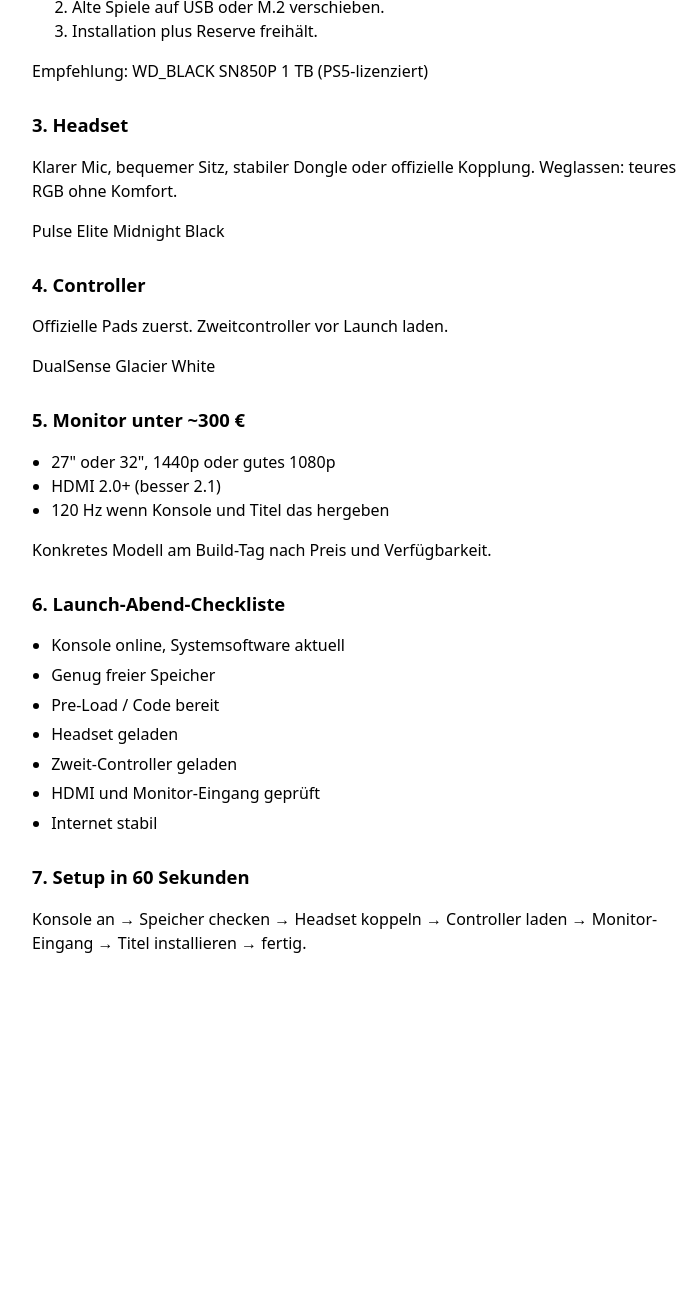
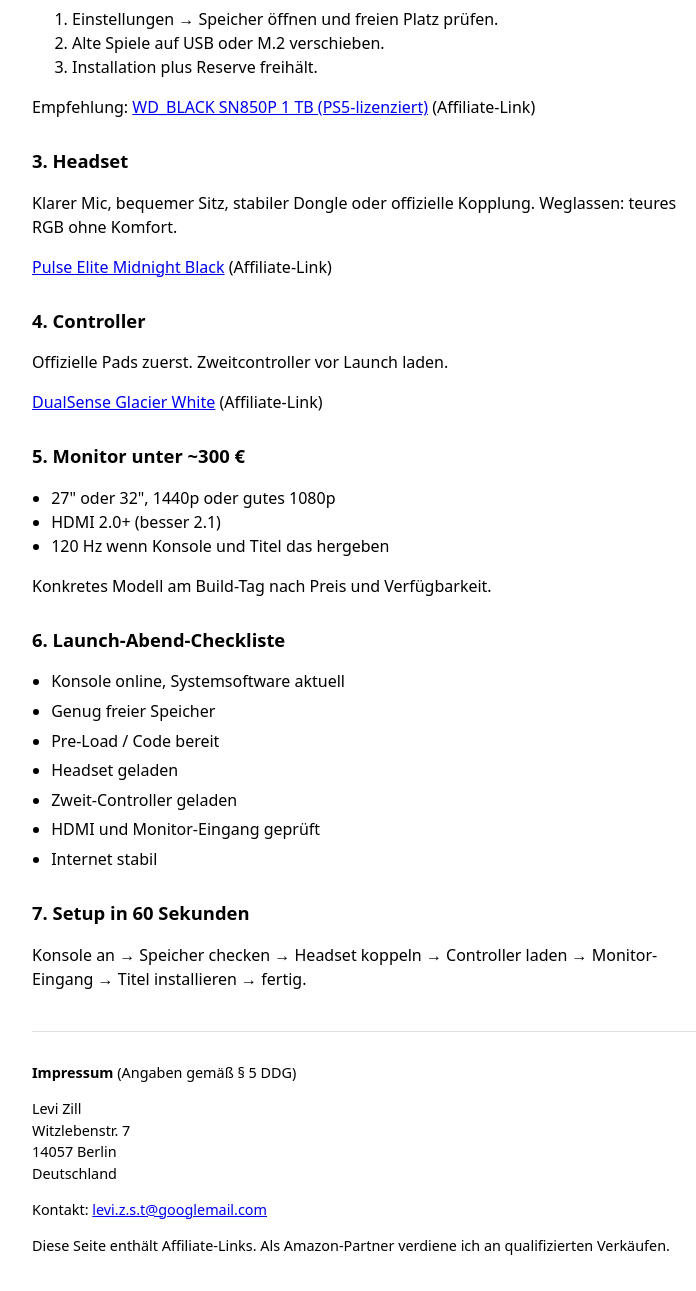
Before and after one commit to levizst-90/gta6-guide, a plain HTML site: page index.html in a window 1280 px wide. Shown: the part 497-1788 px from the top of the page, without its empty margins (272-968 px from the left). Before the commit the page ends 1488 px from the top, so only its background shows below. Drawn offline with Linux system fonts and the light colour scheme.

Commit message:
Replace the landing page with the final version. (#2)
Swap index.html for the supplied page, unchanged.

Co-authored-by: Cursor Agent <cursoragent@cursor.com>
Co-authored-by: levizst-90 <levizst-90@users.noreply.github.com>

```diff
--- a/index.html
+++ b/index.html
@@ -17,6 +17,7 @@ footer { margin-top: 2.5rem; padding-top: 1rem; border-top: 1px solid #8884; fon
 </style>
 </head>
 <body>
+<p class="aff">Als Amazon-Partner verdiene ich an qualifizierten Verkäufen.</p>
 <h1>Launch-Setup für große Open-World-Spiele</h1>
 <p>Große Open-World-Spiele fressen Speicher, brauchen stabile Audio-Hardware und belohnen dich nicht für Last-Minute-Chaos in der Launch-Nacht. Hier steht das schlanke Setup: Konsole wählen, Speicher freimachen oder erweitern, Headset und Bildschirm prüfen, Controller und Kabel bereitlegen.</p>
 
@@ -26,7 +27,7 @@ footer { margin-top: 2.5rem; padding-top: 1rem; border-top: 1px solid #8884; fon
 <li>PS5 Pro: sinnvoll, wenn du höhere Bildqualität willst und das Geld ohnehin eingeplant hast.</li>
 <li>Xbox Series X|S: ebenfalls Launch-Plattform; Series S hat weniger freien Speicher.</li>
 </ul>
-<p class="slot">Konkrete Empfehlungen folgen.</p>
+<p class="slot">Konsolen-Empfehlung folgt, sobald der Preis passt.</p>
 
 <h2>2. Speicher: SSD voll in der Launch-Nacht vermeiden</h2>
 <ol>
@@ -34,15 +35,15 @@ footer { margin-top: 2.5rem; padding-top: 1rem; border-top: 1px solid #8884; fon
 <li>Alte Spiele auf USB oder M.2 verschieben.</li>
 <li>Installation plus Reserve freihält.</li>
 </ol>
-<p class="slot">Empfehlung: WD_BLACK SN850P 1 TB (PS5-lizenziert)</p>
+<p class="slot">Empfehlung: <a href="https://www.amazon.de/dp/B0C48B3RGL?tag=levizest-21" rel="sponsored nofollow">WD_BLACK SN850P 1 TB (PS5-lizenziert)</a> (Affiliate-Link)</p>
 
 <h2>3. Headset</h2>
 <p>Klarer Mic, bequemer Sitz, stabiler Dongle oder offizielle Kopplung. Weglassen: teures RGB ohne Komfort.</p>
-<p class="slot">Pulse Elite Midnight Black</p>
+<p class="slot"><a href="https://www.amazon.de/dp/B0F2G4DKF9?tag=levizest-21" rel="sponsored nofollow">Pulse Elite Midnight Black</a> (Affiliate-Link)</p>
 
 <h2>4. Controller</h2>
 <p>Offizielle Pads zuerst. Zweitcontroller vor Launch laden.</p>
-<p class="slot">DualSense Glacier White</p>
+<p class="slot"><a href="https://www.amazon.de/dp/B08H99BPJN?tag=levizest-21" rel="sponsored nofollow">DualSense Glacier White</a> (Affiliate-Link)</p>
 
 <h2>5. Monitor unter ~300 €</h2>
 <ul>
@@ -66,5 +67,14 @@ footer { margin-top: 2.5rem; padding-top: 1rem; border-top: 1px solid #8884; fon
 <h2>7. Setup in 60 Sekunden</h2>
 <p>Konsole an → Speicher checken → Headset koppeln → Controller laden → Monitor-Eingang → Titel installieren → fertig.</p>
 
+<footer>
+<p><strong>Impressum</strong> (Angaben gemäß § 5 DDG)</p>
+<p>Levi Zill<br>
+Witzlebenstr. 7<br>
+14057 Berlin<br>
+Deutschland</p>
+<p>Kontakt: <a href="mailto:levi.z.s.t@googlemail.com">levi.z.s.t@googlemail.com</a></p>
+<p>Diese Seite enthält Affiliate-Links. Als Amazon-Partner verdiene ich an qualifizierten Verkäufen.</p>
+</footer>
 </body>
 </html>
```
